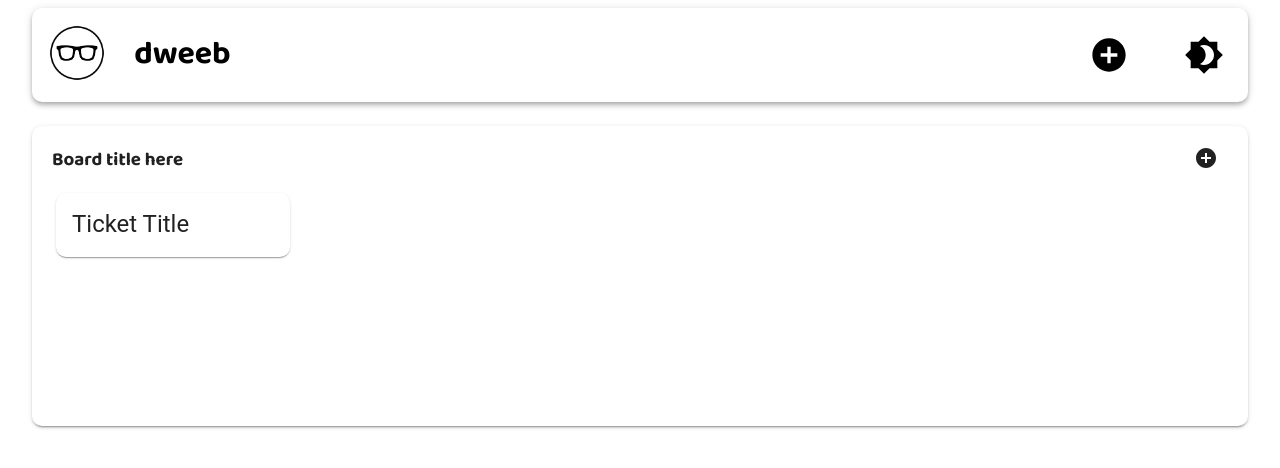
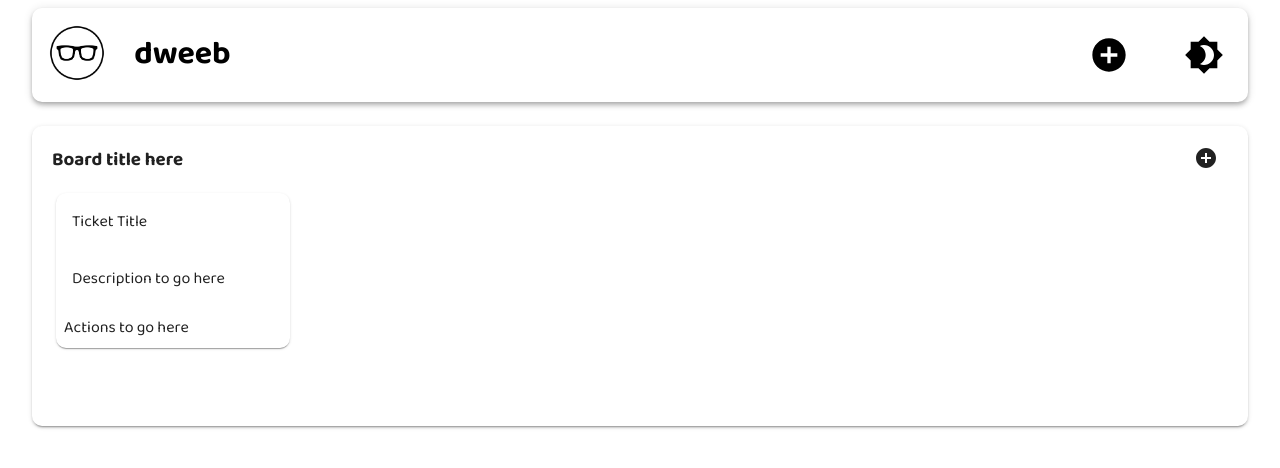
Before and after one commit to seanmadondo/soundjam, a React (Create React App) app: page / in a window 1280 px wide. Shown: the top 468 px of the page. Built offline with nearby package versions, Linux system fonts and the light colour scheme.

Commit message:
ticket adjustments

```diff
--- a/src/components/Ticket/index.tsx
+++ b/src/components/Ticket/index.tsx
@@ -1,13 +1,31 @@
 /** @jsxImportSource @emotion/react */
 // import { css } from "@emotion/react";
 
-import { Box, Card, CardHeader } from "@material-ui/core";
+import {
+  Box,
+  Card,
+  CardHeader,
+  CardContent,
+  CardActions,
+} from "@material-ui/core";
 
 export const Ticket = (): JSX.Element => {
   return (
     <Box>
-      <Card css={{ width: "20%", borderRadius: "10px" }}>
-        <CardHeader css={{ fontSize: "5px" }} title="Ticket Title" />
+      <Card
+        css={{
+          width: "20%",
+          borderRadius: "10px",
+          fontFamily: "'Baloo 2', cursive",
+        }}
+      >
+        <CardHeader title="Ticket Title" disableTypography />
+        <CardContent>
+          <div>Description to go here</div>
+        </CardContent>
+        <CardActions>
+          <div>Actions to go here</div>
+        </CardActions>
       </Card>
     </Box>
   );
```
